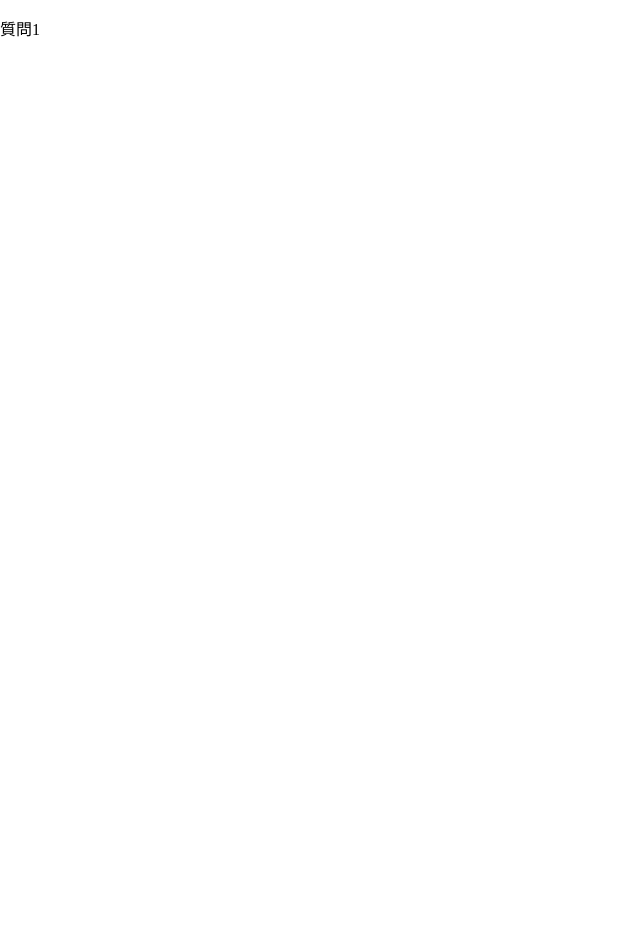
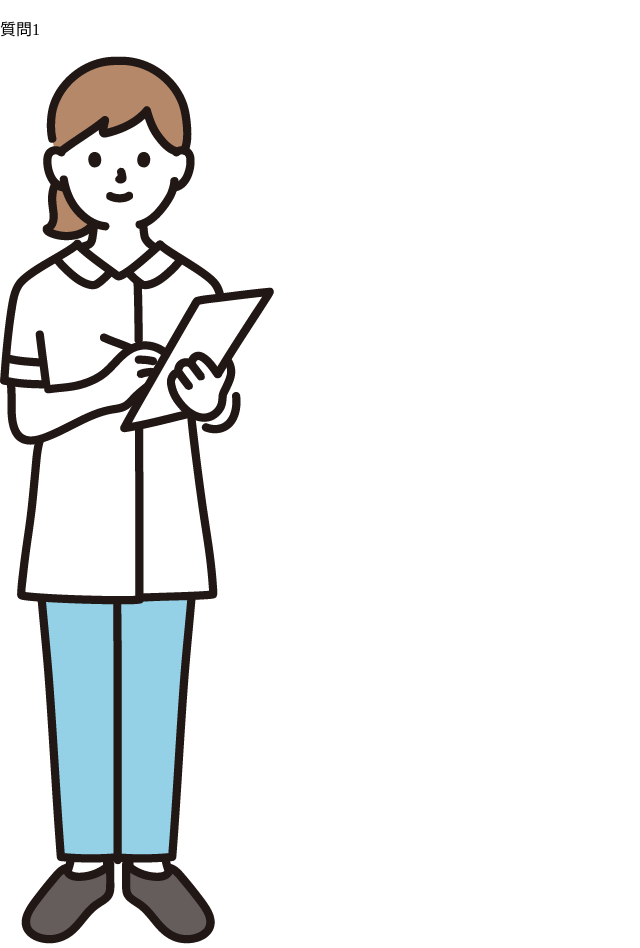
Before and after one commit to kana510/epds, a plain HTML site: page index.html in a window 1280 px wide. Shown: the whole page, without its empty margins (0-640 px from the left). Before the commit the page ends 800 px from the top, so only its background shows below. Drawn offline with Linux system fonts and the light colour scheme.

Commit message:
Update index.html

```diff
--- a/index.html
+++ b/index.html
@@ -8,5 +8,6 @@
 </head>
 <body>
  <p>質問1</p>
+  <img src="./606_color.png" alt="保健師画像"/>
 </body>
 </html>
```
